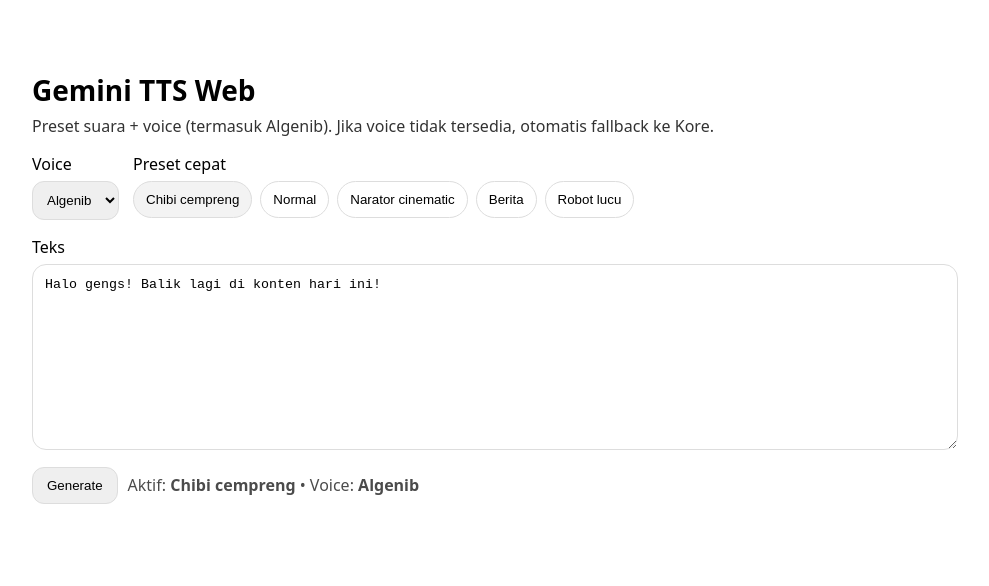
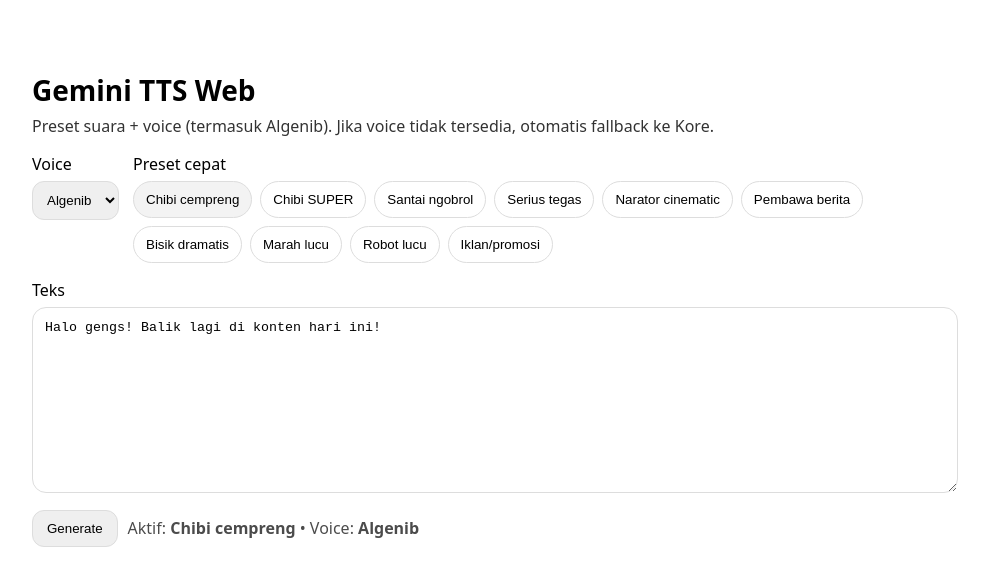
Before and after one commit to aaldaff/gemini-tts-web, a Next.js app: page / in a window 1280 px wide. Shown: the top 586 px of the page, without its empty margins (158-1147 px from the left). Built offline with nearby package versions, Linux system fonts and the light colour scheme.

Commit message:
Update page.jsx

```diff
--- a/app/page.jsx
+++ b/app/page.jsx
@@ -6,14 +6,18 @@
 const presets = useMemo(
   () => [
     { key: "chibi", label: "Chibi cempreng" },
-      { key: "normal", label: "Normal" },
+    { key: "chibi_max", label: "Chibi SUPER" },
+    { key: "santai", label: "Santai ngobrol" },
+    { key: "serius", label: "Serius tegas" },
     { key: "narrator", label: "Narator cinematic" },
-      { key: "news", label: "Berita" },
+    { key: "berita", label: "Pembawa berita" },
+    { key: "whisper", label: "Bisik dramatis" },
+    { key: "marah_lucu", label: "Marah lucu" },
     { key: "robot", label: "Robot lucu" },
+    { key: "iklan", label: "Iklan/promosi" },
   ],
   []
 );
-
   const voices = useMemo(
     () => [
       { key: "Algenib", label: "Algenib" },
```
Lines whose indentation alone changed are shown as unchanged.
